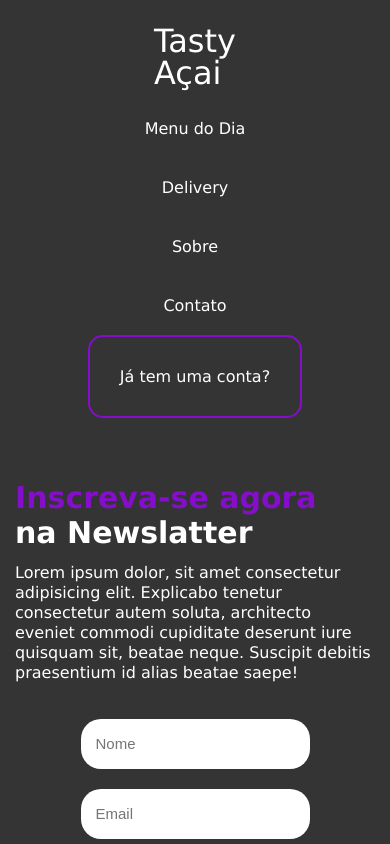
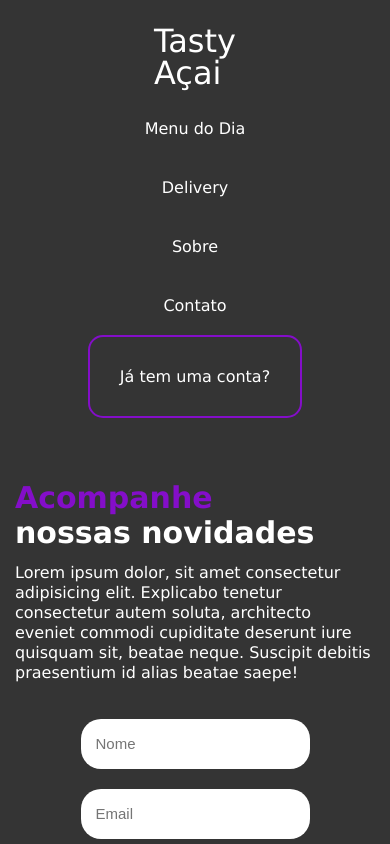
Before and after one commit to DavidAzvdo/tastya-ai, a plain HTML site: page index.html in a window 390 px wide. Shown: the top 844 px of the page. Drawn offline with Linux system fonts and the light colour scheme.

Commit message:
adicionado responsividade no dispositivo movel

```diff
--- a/index.html
+++ b/index.html
@@ -26,8 +26,8 @@
 
     <main>
 <aside>
-    <h2><span>Inscreva-se agora</span></h2>
-    <h2>na Newslatter</h2>
+    <h2><span>Acompanhe</span></h2>
+    <h2>nossas novidades</h2>
     <p>Lorem ipsum dolor, sit amet consectetur adipisicing elit. Explicabo tenetur consectetur autem soluta, architecto eveniet commodi cupiditate deserunt iure quisquam sit, beatae neque. Suscipit debitis praesentium id alias beatae saepe!</p>
 
 <form action="#">
--- a/styles/media.css
+++ b/styles/media.css
@@ -23,7 +23,7 @@
 
     img{
         margin-top: 30px;
-        width: 400px;
+        width: 380px;
     }
 
     ul{
```
